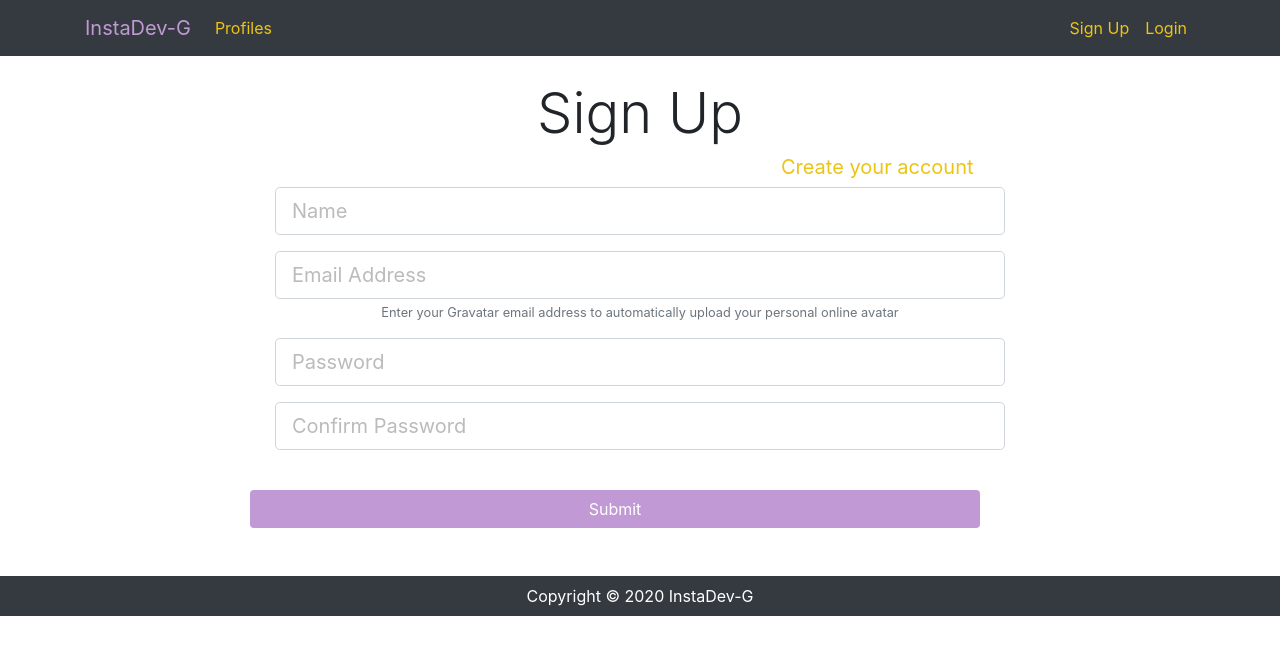
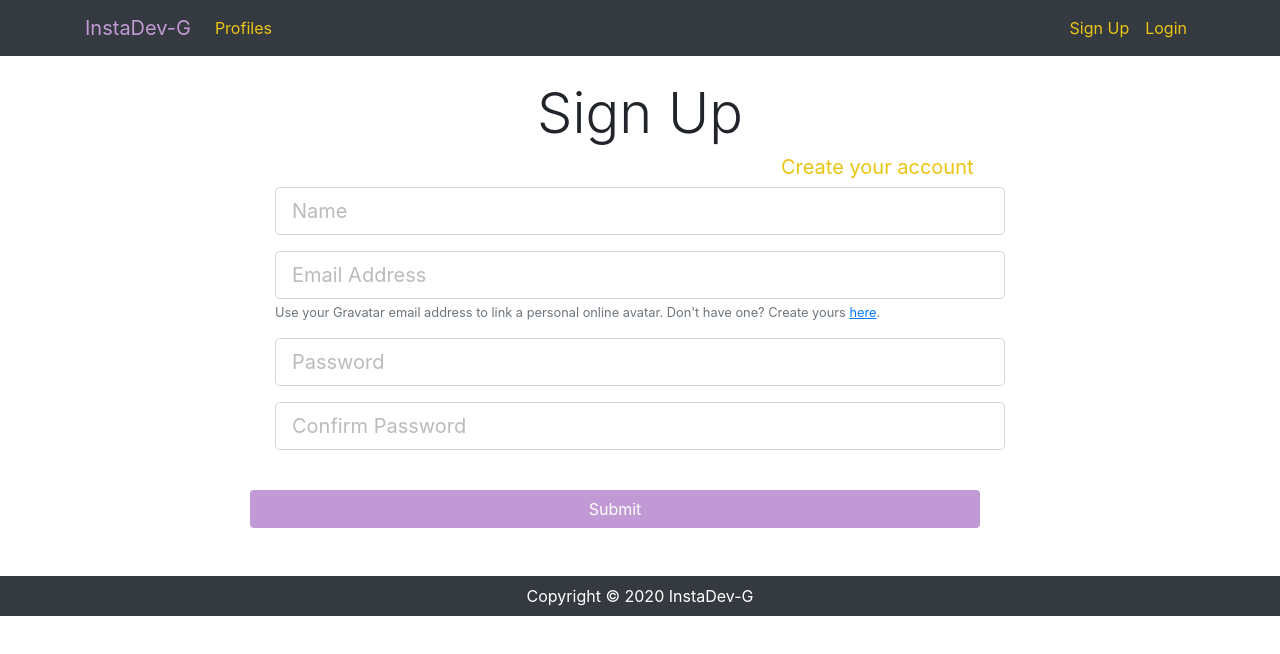
Before and after one commit to lunalemon/InstaDev-G, a React (Create React App) app in the folder client/: page /register in a window 1280 px wide. Shown: the top 654 px of the page. Built offline with nearby package versions, Linux system fonts and the light colour scheme.

Commit message:
Register Component binding to UI input, with Axios

```diff
--- a/client/package.json
+++ b/client/package.json
@@ -6,6 +6,8 @@
     "@testing-library/jest-dom": "^4.2.4",
     "@testing-library/react": "^9.3.2",
     "@testing-library/user-event": "^7.1.2",
+    "axios": "^0.20.0",
+    "classnames": "^2.2.6",
     "react": "^16.13.1",
     "react-dom": "^16.13.1",
     "react-router-dom": "^5.2.0",
--- a/client/src/App.css
+++ b/client/src/App.css
@@ -1,5 +1,5 @@
 .App {
-  text-align: center;
+  text-align: left;
 }
 
 .landing {
--- a/client/src/components/auth/Register.js
+++ b/client/src/components/auth/Register.js
@@ -1,9 +1,11 @@
-import React, { Component } from 'react'
+import React, { Component } from 'react';
+import axios from 'axios';
+import classnames from 'classnames';
 
 class Register extends Component {
   constructor() {
     super();
-    //Local State of Component
+    //Local State of Register Component
     this.state = {
       name: '',
       email: '',
@@ -12,11 +14,27 @@ class Register extends Component {
       errors: {}
     };
     this.onChange=this.onChange.bind(this);
+    this.onSubmit=this.onSubmit.bind(this);
   }
     onChange(e) {
       this.setState({[e.target.name]: e.target.value})
     }
+    onSubmit(e) {
+      e.preventDefault();
+      const newUser = {
+        name: this.state.name,
+        email: this.state.email,
+        password: this.state.password,
+        password2: this.state.password2
+      };
+    axios.post('/api/users/register', newUser)
+      .then(res => console.log(res.data))
+      .catch(err => this.setState({errors: err.response.data}));
+    }
+
   render() {
+    const {errors} = this.state;
+
     return (
       <div className="register">
     <div className="container">
@@ -24,24 +42,50 @@ class Register extends Component {
         <div className="col-md-8 m-auto">
           <h1 className="display-4 text-center">Sign Up</h1>
           <h3 className="lead text-center">Create your account</h3>
-          <form action="create-profile.html">
-            <div className="form-group">
-              <input type="text" className="form-control form-control-lg" placeholder="Name" name="name"
+          <form onSubmit={this.onSubmit}>
+          <div className="form-group">
+        <input type="text" className={classnames("form-control form-control-lg", {"is-invalid":errors.name})} placeholder="Name" name="name"
               value={this.state.name}
-              onChange={this.onChange}
-              />
+              onChange={this.onChange}/>
+
+            {errors.name && (
+              <div className="invalid-feedback"> {errors.name}
+              </div>
+            )
+            }
+
             </div>
             <div className="form-group">
-              <input type="email" className="form-control form-control-lg" placeholder="Email Address" name="email" value={this.state.email} onChange={this.onChange} />
-              <small className="form-text text-muted" > Enter your Gravatar email address to automatically upload your personal online avatar </small>
+              <input type="email" className={classnames("form-control form-control-lg", {"is-invalid":errors.email})}  placeholder="Email Address" name="email" value={this.state.email} onChange={this.onChange} />
+
+            {errors.email && (
+              <div className="invalid-feedback"> {errors.email}
+              </div>
+            )
+            }
+              <small className="form-text text-muted" > Use your Gravatar email address to link a personal online avatar.  Don't have one?  Create yours <a href="https://www.en.gravatar.com"><u> here</u></a>. </small>
             </div>
             <div className="form-group">
-              <input type="password" className="form-control form-control-lg" placeholder="Password" name="password" value={this.state.password}
+              <input type="password" className={classnames("form-control form-control-lg", {"is-invalid":errors.password})}  placeholder="Password" name="password" value={this.state.password}
               onChange={this.onChange} />
+
+            {errors.password && (
+              <div className="invalid-feedback"> {errors.password}
+              </div>
+            )
+            }
+
             </div>
             <div className="form-group">
-              <input type="password" className="form-control form-control-lg" placeholder="Confirm Password" name="password2" value={this.state.password2}
+              <input type="password" className={classnames("form-control form-control-lg", {"is-invalid":errors.password2})}  placeholder="Confirm Password" name="password2" value={this.state.password2}
               onChange={this.onChange} />
+
+            {errors.password2 && (
+              <div className="invalid-feedback"> {errors.password2}
+              </div>
+            )
+            }
+
             </div>
             <input type="submit" className="btn btn-info btn-block mt-4" />
           </form>
--- a/package.json
+++ b/package.json
@@ -6,6 +6,8 @@
   "scripts": {
     "start": "node server.js",
     "server": "nodemon server.js",
+    "client": "npm start --prefix client",
+    "instadev": "concurrently \"npm run server\" \"npm run client\" ",
     "test": "echo \"Error: no test specified\" && exit 1"
   },
   "author": "Team-1-Kal-Academy",
@@ -13,6 +15,7 @@
   "dependencies": {
     "bcryptjs": "^2.4.3",
     "body-parser": "^1.19.0",
+    "concurrently": "^5.3.0",
     "express": "^4.17.1",
     "gravatar": "^1.8.1",
     "jsonwebtoken": "^8.5.1",
```
Also changed, not shown: 1 other file (tests, documents, lock files or other folders).
